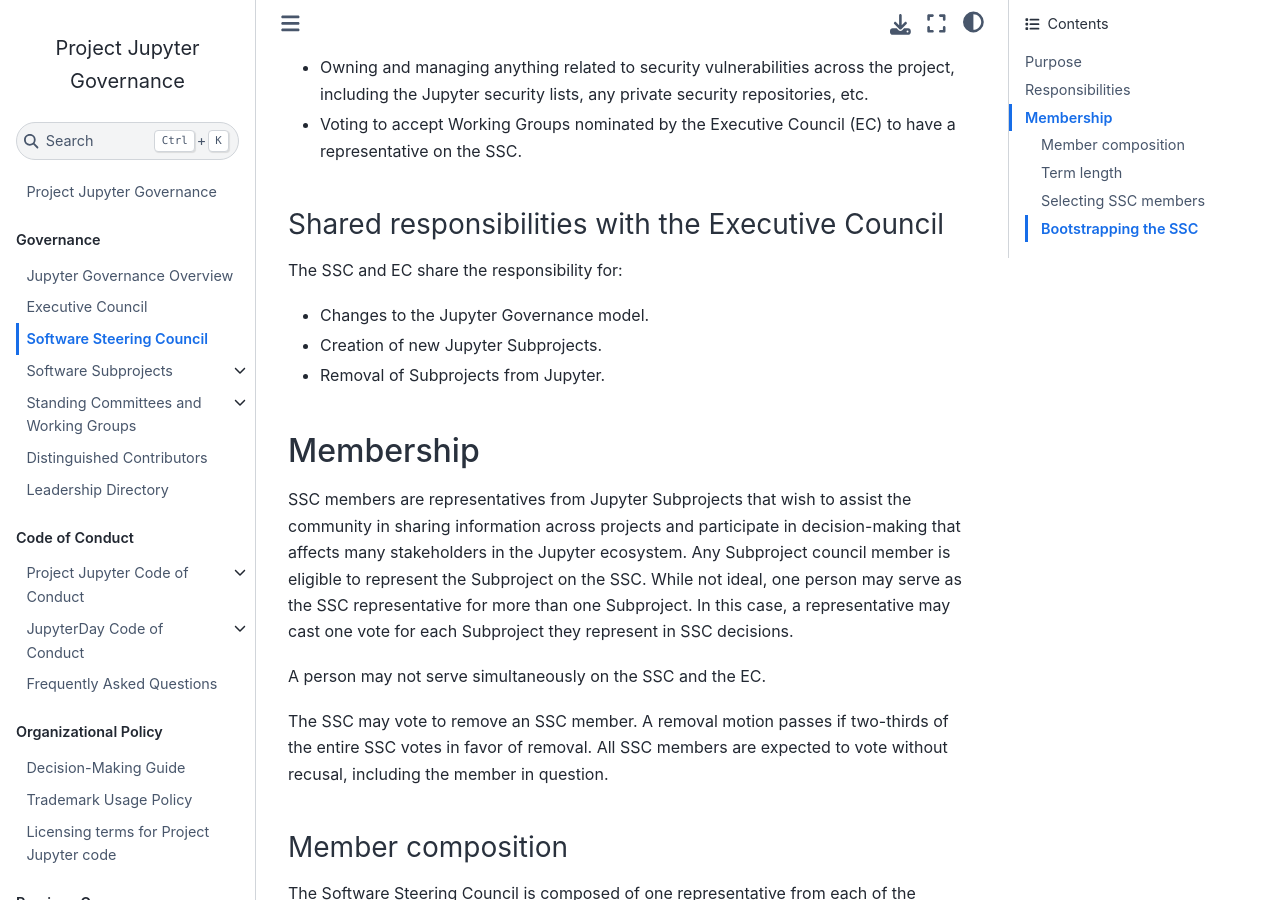
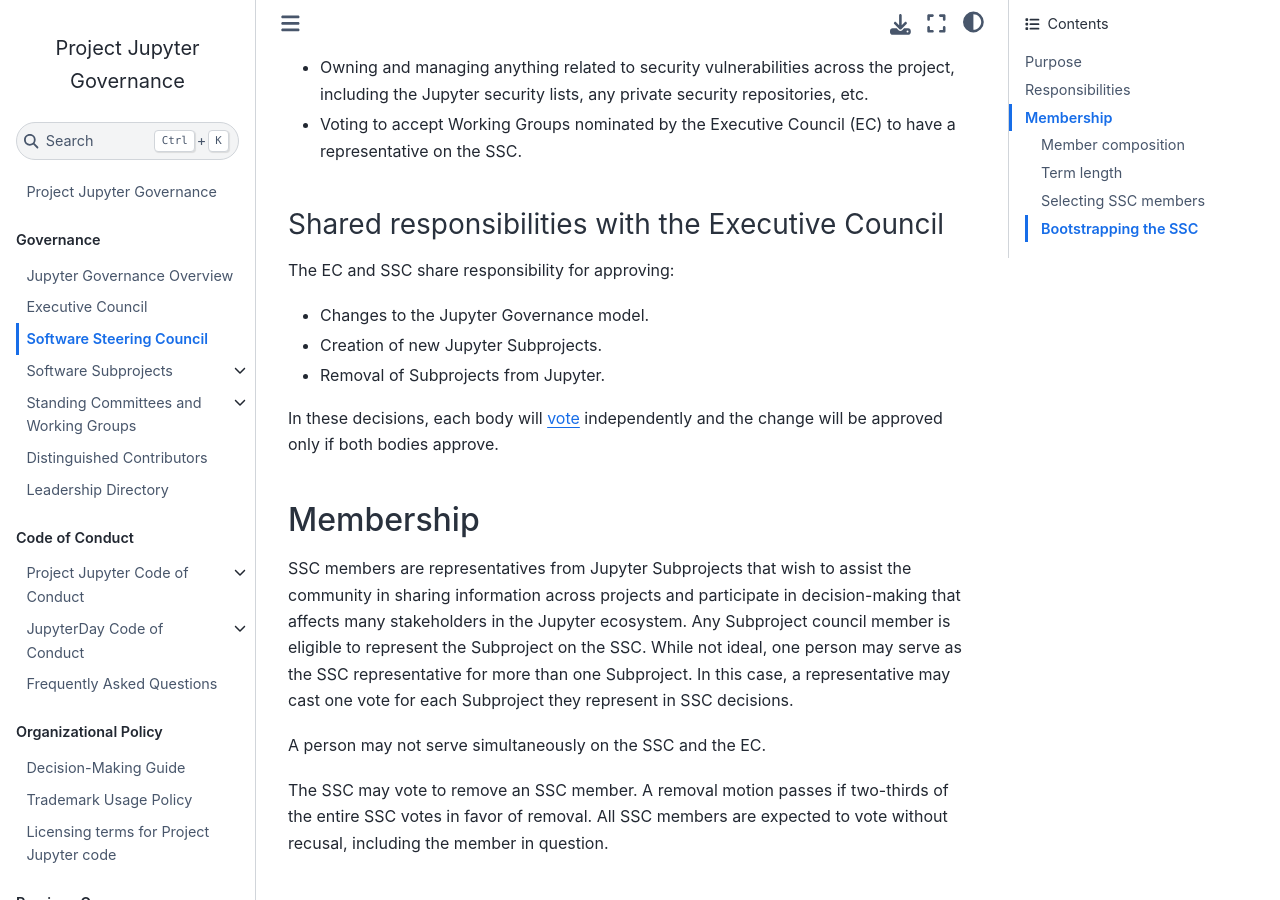
Before and after one commit to jupyter/governance, a Jupyter Book: the page built from software_steering_council.md, in a window 1280 px wide and 900 px high, scrolled down 1054 px. Built offline with Jupyter Book 1.0.4 settings and Sphinx 7.4.7 and the Sphinx Book theme 1.1.4, drawn with Linux system fonts in a browser that asks for light colours; pages that are not in the unit, such as notebooks, are missing from menus.

Commit message:
Make the joint EC/SSC responsibility language the same in both EC and SSC docs
There were small differences in the wording, this makes the wording exactly the same to avoid confusion.

```diff
--- a/software_steering_council.md
+++ b/software_steering_council.md
@@ -23,11 +23,13 @@
 
 ### Shared responsibilities with the Executive Council
 
-The SSC and EC share the responsibility for:
+The EC and SSC share responsibility for approving:
 
 - Changes to the Jupyter Governance model.
 - Creation of new Jupyter Subprojects.
 - Removal of Subprojects from Jupyter.
+
+In these decisions, each body will [vote](decision_making.md) independently and the change will be approved only if both bodies approve.
 
 ## Membership
 
```
